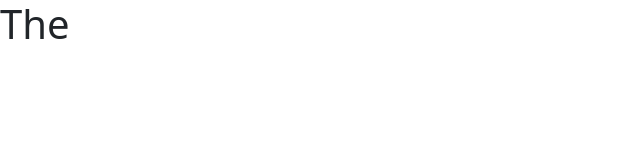
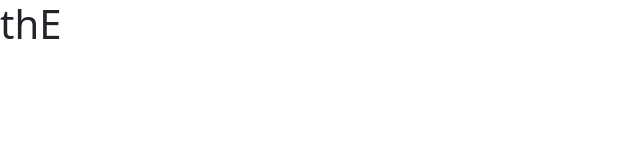
Before and after one commit to dennylim92/TestWebsite, a plain HTML site: page index.html in a window 1280 px wide. Shown: the full height of the page, 0-640 px from the left. Drawn offline with nearby package versions, Linux system fonts and the light colour scheme.

Commit message:
Update index.html

```diff
--- a/index.html
+++ b/index.html
@@ -19,7 +19,7 @@
 </head>
 
 <body>
-  <h1>The</h1>
+  <h1>thE</h1>
 </body>
 
 </html>
```
